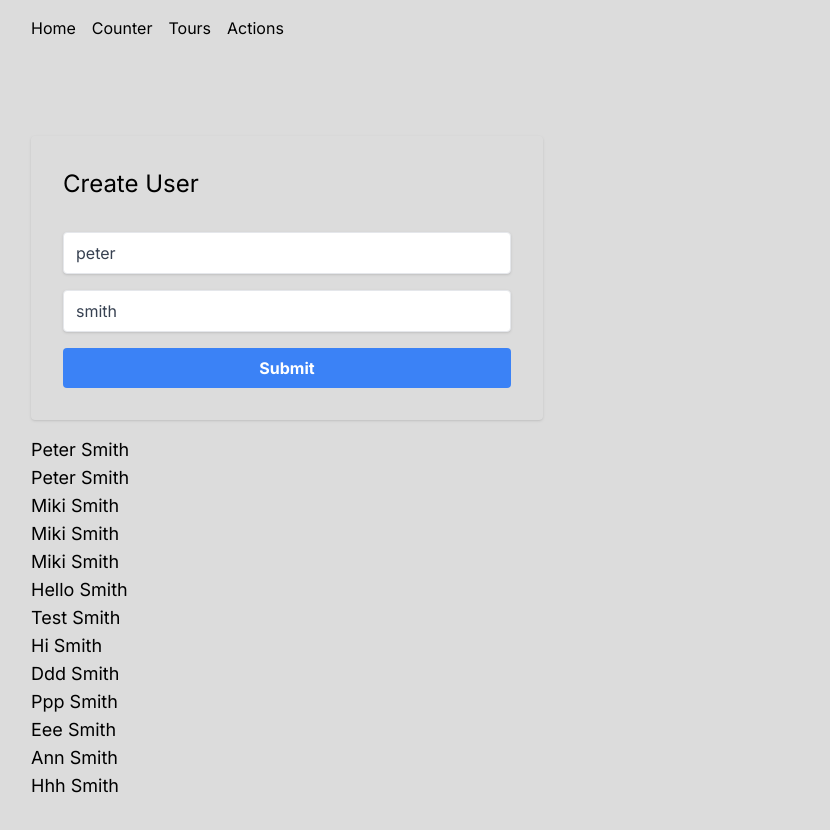
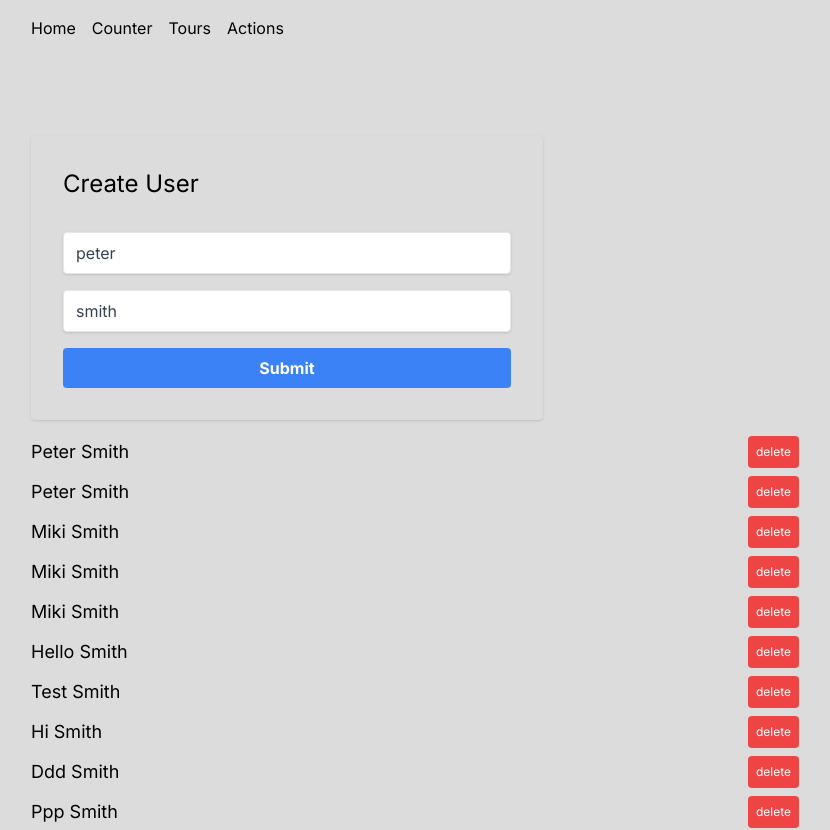
Before and after one commit to mikiyoshi/airbnb-nextjs, a Next.js app: page /actions in a window 1280 px wide. Shown: the top 830 px of the page, without its empty margins (225-1055 px from the left). Built offline with nearby package versions, Linux system fonts and the light colour scheme.

Commit message:
36 Delete Button update

```diff
--- /dev/null
+++ b/components/DeleteButton.tsx
@@ -0,0 +1,13 @@
+function DeleteButton({ id }: { id: string }) {
+  return (
+    <form>
+      <button
+        type="submit"
+        className="bg-red-500 text-white text-xs rounded p-2"
+      >
+        delete
+      </button>
+    </form>
+  );
+}
+export default DeleteButton;
--- a/components/UsersList.tsx
+++ b/components/UsersList.tsx
@@ -1,4 +1,5 @@
 import { fetchUsers } from '@/utils/actions';
+import DeleteButton from './DeleteButton';
 
 async function UsersList() {
   const users = await fetchUsers();
@@ -7,8 +8,12 @@ async function UsersList() {
       {users.length ? (
         <div>
           {users.map((user) => (
-            <h4 key={user.id} className="capitalize text-lg">
+            <h4
+              key={user.id}
+              className="capitalize text-lg flex justify-between items-center mb-2"
+            >
               {user.firstName} {user.lastName}
+              <DeleteButton id={user.id} />
             </h4>
           ))}
         </div>
```
